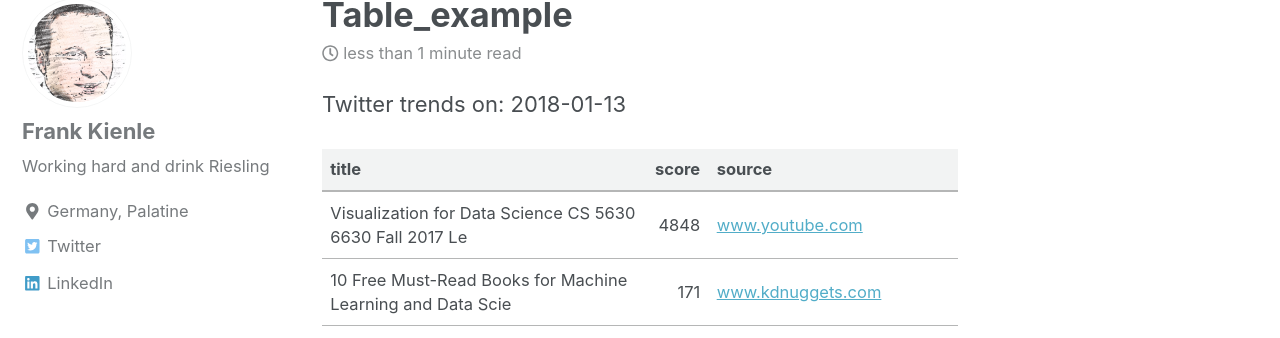
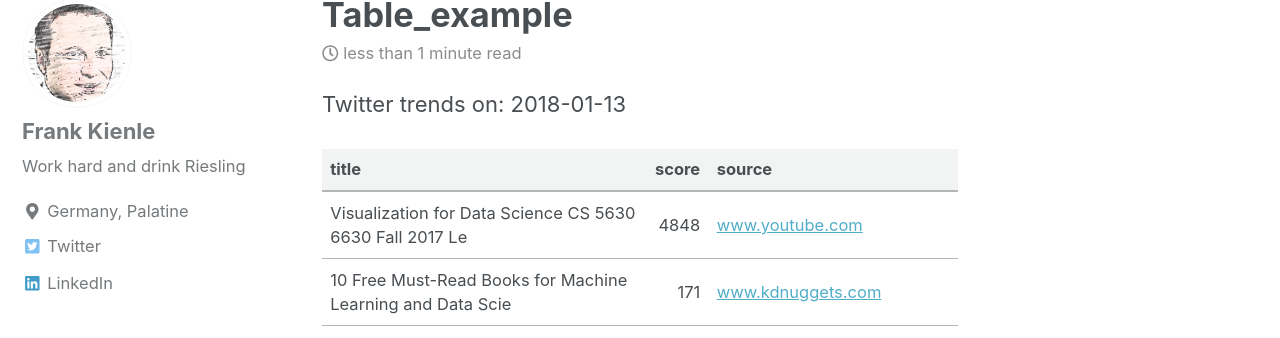
Before and after one commit to kienlef/kienlef.github.io, a Jekyll site: the page built from _posts/2018-01-13-table_example.md, in a window 1280 px wide. Shown: the part 146-484 px from the top of the page. Built offline with Jekyll 4.4.1, drawn with Linux system fonts in a browser that asks for light colours; nearby versions of some CDN libraries.

Commit message:
work hard correct

```diff
--- a/_config.yml
+++ b/_config.yml
@@ -86,7 +86,7 @@ analytics:
 author:
   name             : "Frank Kienle"
   avatar           : /assets/images/frank_avatar.png # path of avatar image, e.g. "/assets/images/bio-photo.jpg"
-  bio              : "Working hard and drink Riesling"
+  bio              : "Work hard and drink Riesling"
   location         : "Germany, Palatine"
   email            :
   uri              :
```
